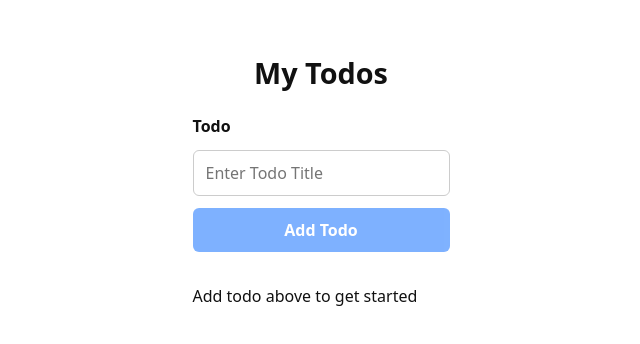
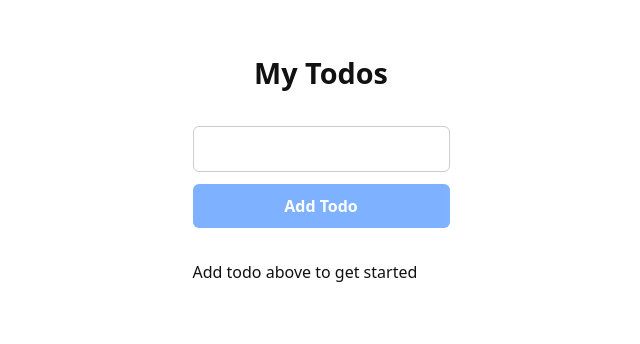
Before and after one commit to mnichols08/ctd-react-v3-guided-project, a React (Vite) app: page / in a window 1280 px wide. Shown: the top 344 px of the page, without its empty margins (319-959 px from the left). Built offline with nearby package versions, Linux system fonts and the light colour scheme.

Commit message:
imports and utilizes new shared component

```diff
--- a/src/features/TodoForm/TodoForm.component.jsx
+++ b/src/features/TodoForm/TodoForm.component.jsx
@@ -1,4 +1,5 @@
 import { useRef, useState } from 'react';
+import TextInputWithLabel from '../../shared/TextInputWithLabel';
 import './TodoForm.styles.css';
 
 function TodoForm({ onAddTodo }) {
@@ -12,16 +13,9 @@ function TodoForm({ onAddTodo }) {
   };
   return (
     <form className="todo-form" onSubmit={handleAddTodo}>
-      <label htmlFor="todoTitle">Todo</label>
-      <input
-        name="title"
-        id="todoTitle"
-        placeholder="Enter Todo Title"
-        type="text"
-        ref={todoTitleInput}
+      <TextInputWithLabel ref={todoTitleInput}
         value={workingTodoTitle}
-        onChange={e => setWorkingTodoTitle(e.target.value)}
-      />
+        onChange={e => setWorkingTodoTitle(e.target.value)} elementId={'id'} labelText="Todo" />
       <button disabled={workingTodoTitle.length < 1 ? true : false}>
         Add Todo
       </button>
```
